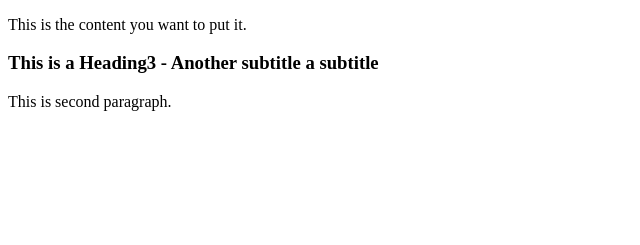
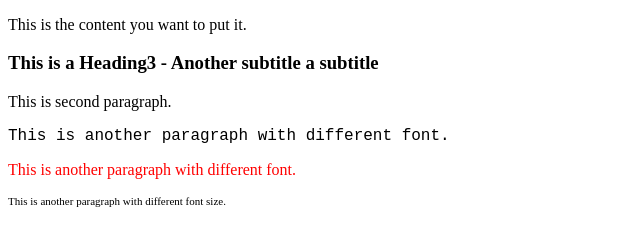
Before and after one commit to timlo-rmit/webpagedemo, a plain HTML site: page index.html in a window 1280 px wide. Shown: the part 105-350 px from the top of the page, without its empty margins (0-640 px from the left). Drawn offline with Linux system fonts and the light colour scheme.

Commit message:
Update index.html

```diff
--- a/index.html
+++ b/index.html
@@ -10,5 +10,8 @@
 <p>This is the content you want to put it.</p>
 <h3>This is a Heading3 - Another subtitle a subtitle</h3>
 <p>This is second paragraph.</p>
+<p style="font-family:'Courier New'">This is another paragraph with different font.</p>
+<p style="color:red">This is another paragraph with different font.</p>
+<p style="font-size:11px"">This is another paragraph with different font size.</p>
 </body>
 </html>
```
